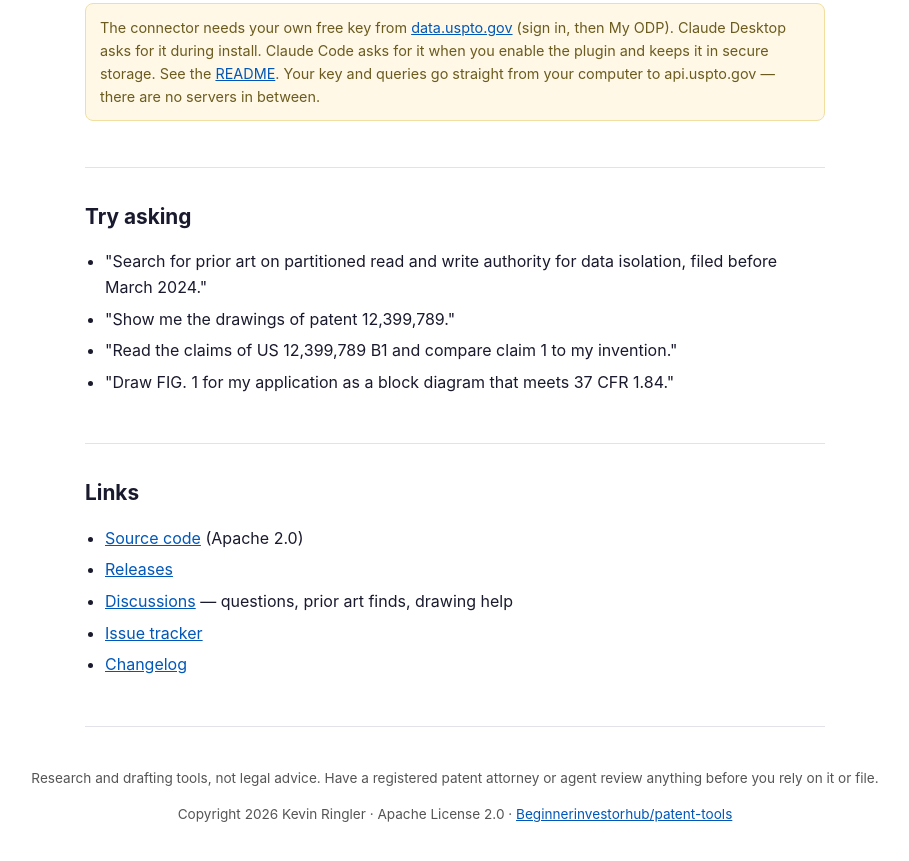
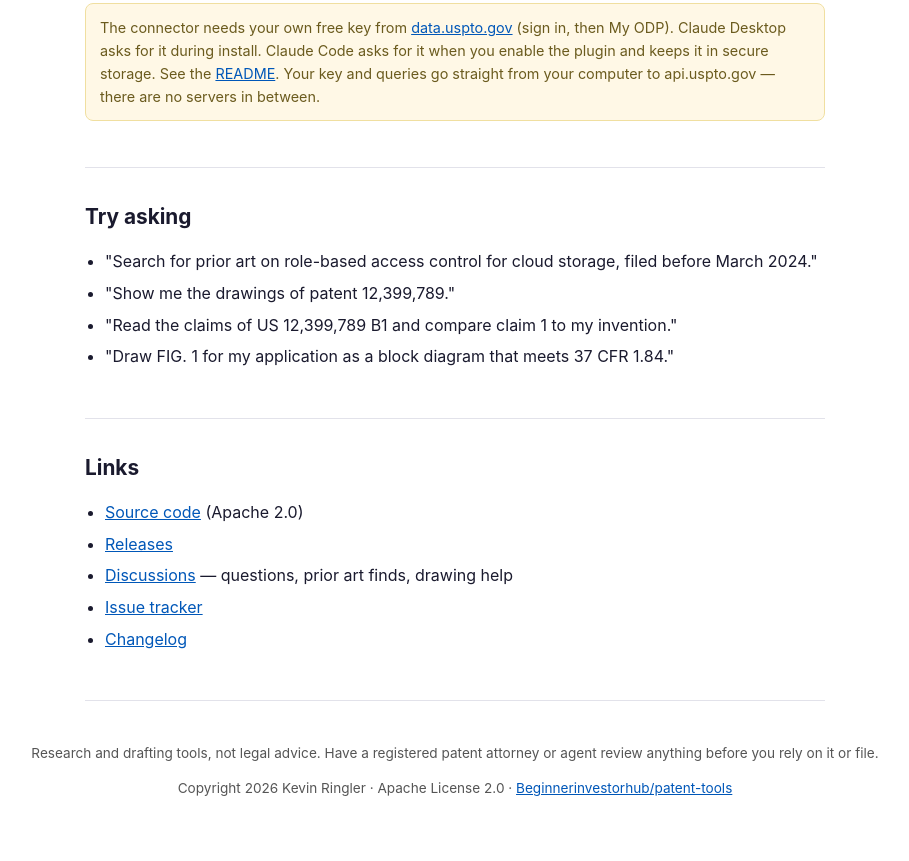
Before and after one commit to Beginnerinvestorhub/patent-tools, a browser extension: page docs/index.html in a window 1280 px wide. Shown: the part 2125-2986 px from the top of the page, without its empty margins (185-1094 px from the left). Drawn offline with Linux system fonts and the light colour scheme.

Commit message:
updating the plugin to pass and publish

```diff
--- a/docs/index.html
+++ b/docs/index.html
@@ -175,8 +175,8 @@ claude plugin install patent-tools@patent-tools</code></pre>
 <section>
   <h2>Try asking</h2>
   <ul>
-    <li>"Search for prior art on partitioned read and write authority for
-    data isolation, filed before March 2024."</li>
+    <li>"Search for prior art on role-based access control for
+    cloud storage, filed before March 2024."</li>
     <li>"Show me the drawings of patent 12,399,789."</li>
     <li>"Read the claims of US 12,399,789 B1 and compare claim 1 to my
     invention."</li>
```
Also changed, not shown: .github/directory/PRIVACY.md (added), .github/directory/README.md (added), .github/directory/include.txt (added), .github/scripts/check_directory.mjs (added), .github/workflows/ci.yml, .github/workflows/release.yml, CHANGELOG.md, README.md, connector/README.md, 4 other files.
